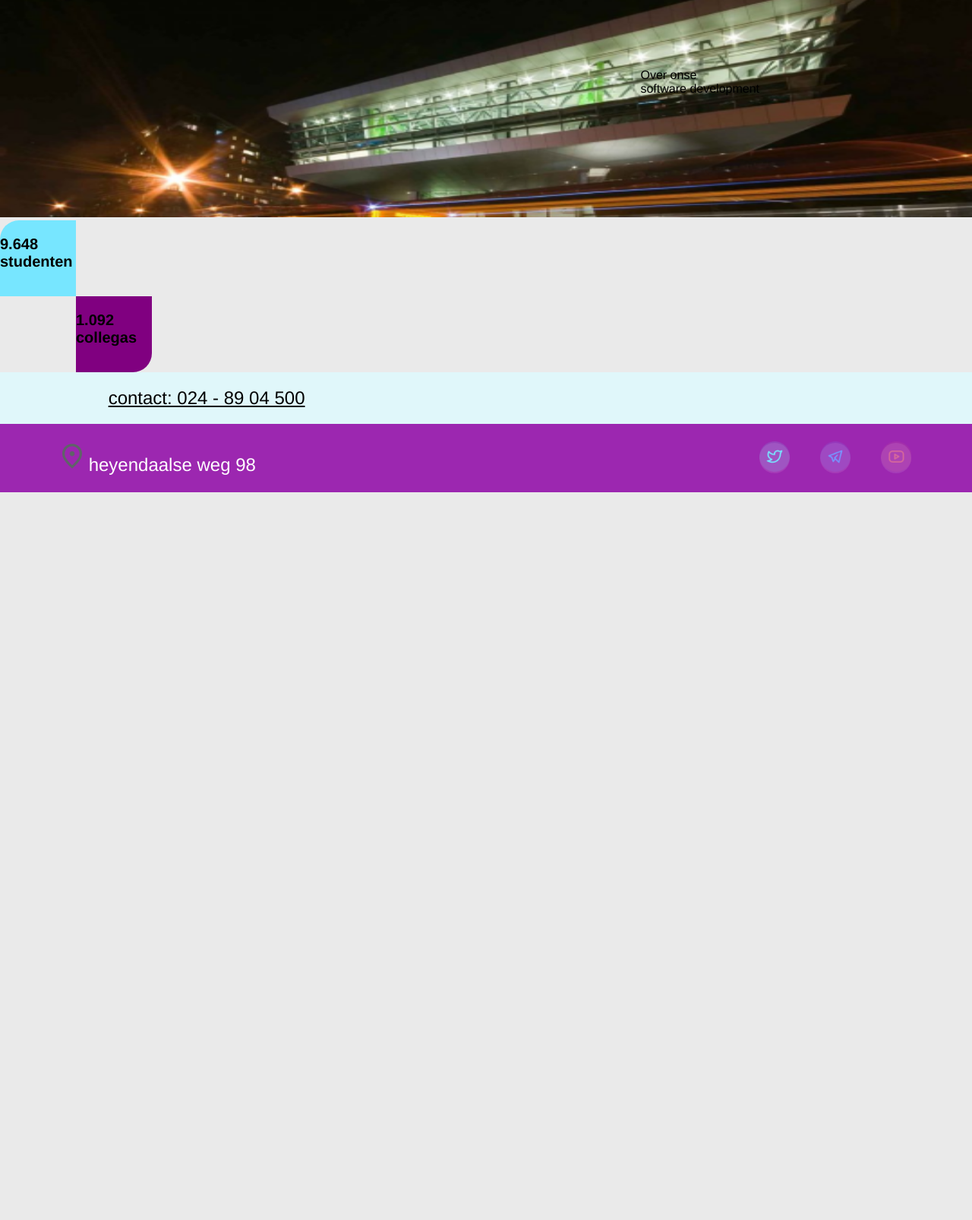
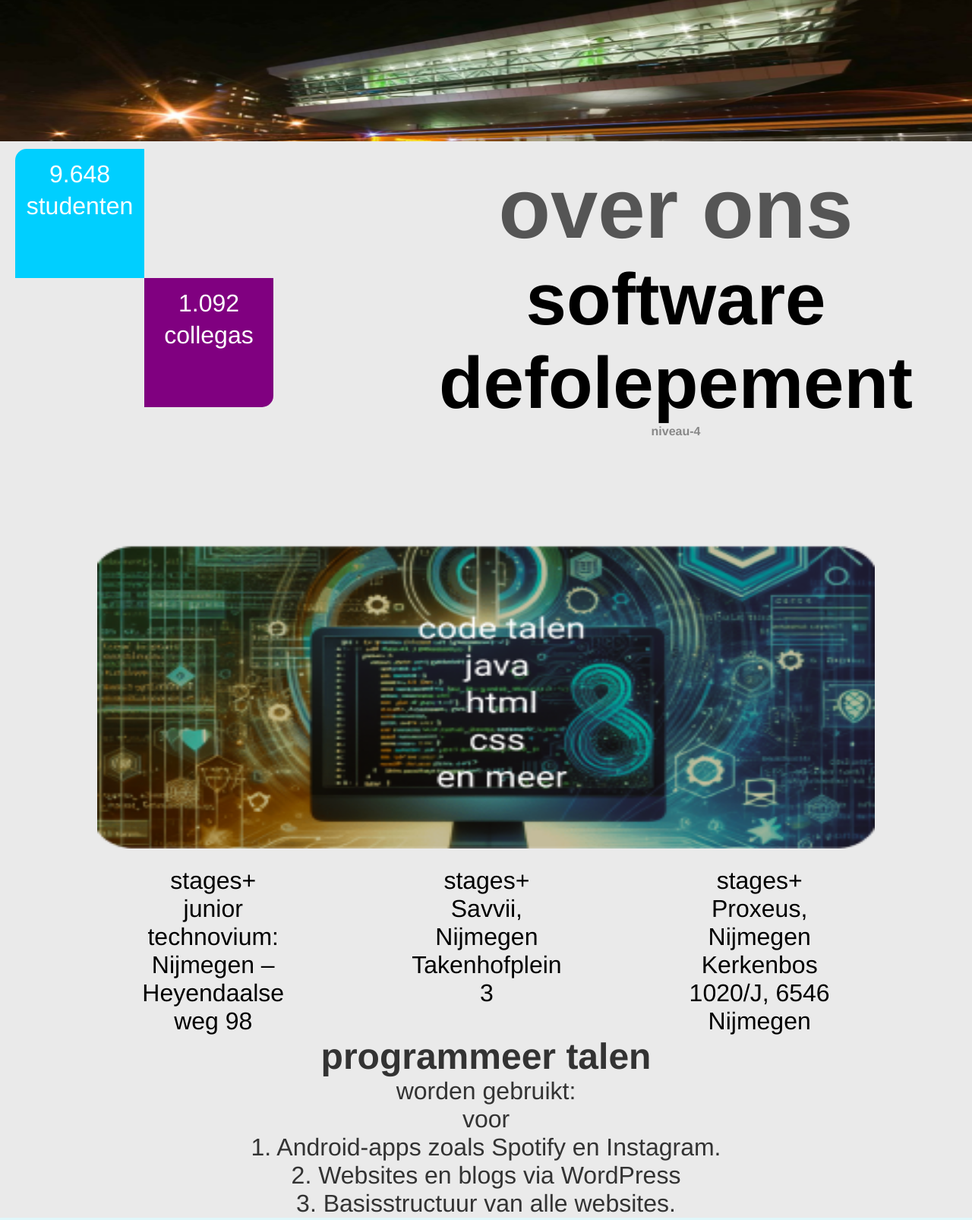
Before and after one commit to Mate9000/Projectgroep6, a plain HTML site: page index.html in a window 1280 px wide. Shown: the part 84-1690 px from the top of the page at 76% size. Before the commit the page ends 800 px from the top, so only its background shows below. Drawn offline with Linux system fonts and the light colour scheme.

Commit message:
im boutta blow up

```diff
--- a/css/style.css
+++ b/css/style.css
@@ -173,6 +173,140 @@ a {
   margin-right: -1000px;
 }
 
+.body-of-home {
+  font-family: Arial, sans-serif;
+  background-color: #EAEAEA;
+  margin: 0;
+  padding: 0;
+  text-align: center;
+}
+
+.header-of-home {
+  margin-top: 20px;
+}
+
+.header-of-home h1 {
+  font-size: 7em;
+  color: #555;
+  margin-left: 500px;
+}
+
+.header-of-home h2 {
+  font-size: 6em;
+  color: #000;
+  margin: 0;
+  margin-left: 500px;
+}
+
+.header-of-home h3 {
+  font-size: 1em;
+  color: #888;
+  margin: 0;
+  margin-left: 500px;
+}
+
+.body-of-tekst {
+  width: auto;
+  height: auto;
+}
+
+.info-boxes {
+  position: absolute;
+  top: 20px;
+  left: 20px;
+  display: flex;
+  flex-direction: column;
+  margin-top: 260px;
+}
+
+.info-box-blue {
+  background-color: #00cfff;
+  color: white;
+  padding: 10px;
+  margin: 0;
+  border-top-left-radius: 15px;
+  width: 150px;
+  height: 150px;
+}
+
+.info-box-purple {
+  background-color: purple;
+  color: white;
+  padding: 10px;
+  margin: 0;
+  border-bottom-right-radius: 15px;
+  width: 150px;
+  margin-left: 170px;
+  height: 150px;
+}
+
+.info-box-purple p {
+  margin: 5px 0;
+  font-size: 2em;
+}
+
+.info-box-blue p {
+  margin: 5px 0;
+  font-size: 2em;
+}
+
+.image-container {
+  margin: 20px auto;
+  width: 80%;
+}
+
+.image-container img {
+  width: 100%;
+  border-radius: 10px;
+}
+
+.stages {
+  display: flex;
+  justify-content: center;
+  margin-top: 20px;
+  gap: 10%;
+}
+
+.stages p {
+  font-size: 2em;
+}
+
+.stage {
+  margin: 0 20px;
+}
+
+.empty-space {
+  width: 100%;
+  height: 120px;
+}
+
+.content-of-tekst {
+  text-align: center;
+  color: #333;
+  background-color: #EAEAEA;
+}
+
+.content-of-tekst h3 {
+  font-size: 3em;
+  margin: 0px;
+}
+
+.content-of-tekst p {
+  font-size: 2em;
+  margin: 0;
+}
+
+.content-of-tekst ol {
+  list-style: none;
+  padding: 0;
+  margin: 0;
+  font-size: 16px;
+}
+
+.content-of-tekst ol li {
+  margin: 10px 0;
+}
+
 .body-of-sport {
   font-family: Arial, sans-serif;
   margin: 0;
@@ -228,7 +362,8 @@ a {
   color: #ffffff;
   font-size: 20px;
 }
-.footer .purple-section a{
+
+.footer .purple-section a {
   margin-right: auto;
 }
 
@@ -245,6 +380,7 @@ a {
 .content h1 {
   font-size: 3em;
 }
+
 .body-of-footer {
   background-color: #9c27b0;
   display: flex;
@@ -260,11 +396,13 @@ a {
   color: white;
   font-family: Arial, sans-serif;
 }
+
 .icon-container {
   display: flex;
   gap: 20px;
   margin: 0px;
 }
+
 .icon-button {
   width: 40px;
   height: 40px;
@@ -275,16 +413,20 @@ a {
   border: none;
   cursor: pointer;
 }
+
 .icon-button img {
   width: 40px;
   height: 40px;
 }
+
 .twitter {
   color: #00acee;
 }
+
 .telegram {
   color: #0088cc;
 }
+
 .youtube {
   color: #ff6347;
 }
--- a/index.html
+++ b/index.html
@@ -27,23 +27,109 @@
           sport op maat
         </a>
       </div>
-      <a href="#">
+      <a href="https://www.roc-nijmegen.nl/tel:0031248904500">
         contact
       </a>
     </div>
   </header>
-  <img src="images/homepage.png" alt="de homepage plaatje" width="100%" height="300px">
-  <div class="duo-box-body">
-    <div class="box-blue"><h1>9.648 <br>
-      studenten</h1></div>
-    <div class="box-empty"></div>
-    <div class="box-empty"></div>
-    <div class="box-purple"><h2>1.092 <br>
-      collegas</h2></div>
-      <div class="p-text-right">
-        <p>Over onse <br> software development</p>
+  <img src="images/homepage.png" width="100%" height="200px">
+  <div class="body-of-tekst">
+  <div class="body-of-home">
+    <div class="header-of-home">
+        <h1>
+            over ons
+        </h1>
+        <h2>
+            software
+        </h2>
+        <h2>
+            defolepement
+        </h2>
+        <h3>
+            niveau-4
+        </h3>
+    </div>
+    <div class="info-boxes">
+        <div class="info-box-blue">
+            <p>
+                9.648
+            </p>
+            <p>
+                studenten
+            </p>
+        </div>
+        <div class="info-box-purple">
+            <p>
+                1.092
+            </p>
+            <p>
+                collegas
+            </p>
         </div>
     </div>
+    <div class="empty-space"></div>
+    <div class="image-container">
+        <img alt="A computer screen displaying various programming languages and code." height="400px"
+            src="images/Schermafbeelding 2024-11-14 094814.png"
+            width="1000px" />
+    </div>
+    <div class="stages">
+        <div class="stage">
+            <p>
+                stages+
+                <br />
+                junior
+                <br />
+                technovium:
+                <br />
+                Nijmegen –
+                <br />
+                Heyendaalse
+                <br />
+                weg 98
+            </p>
+        </div>
+        <div class="stage">
+            <p>
+                stages+
+                <br />
+                Savvii,
+                <br />
+                Nijmegen
+                <br />
+                Takenhofplein
+                <br/>
+                3
+            </p>
+        </div>
+        <div class="stage">
+            <p>
+                stages+
+                <br />
+                Proxeus,
+                <br />
+                Nijmegen
+                <br />
+                Kerkenbos
+                <br />
+                1020/J, 6546
+                <br />
+                Nijmegen
+            </p>
+        </div>
+    </div>
+</div>
+<div class="content-of-tekst">
+<h3>programmeer talen</h3>
+<p>worden gebruikt:</p>
+<p>voor</p>
+<ol>
+    <p>1. Android-apps zoals Spotify en Instagram.</p>
+    <p>2. Websites en blogs via WordPress</p>
+    <p>3. Basisstructuur van alle websites.</p>
+</ol>
+</div>
+</div>
     <footer class="footer">
       <div class="blue-section">
           <a href="https://www.roc-nijmegen.nl/tel:0031248904500">
```
Also changed, not shown: extras.html (+1 -1 lines), programmas.html (+1 -1 lines), vakken.html (+1 -1 lines), images/Schermafbeelding 2024-11-14 094814.png (added).
